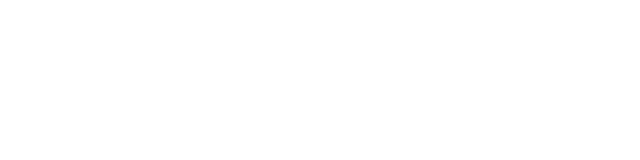
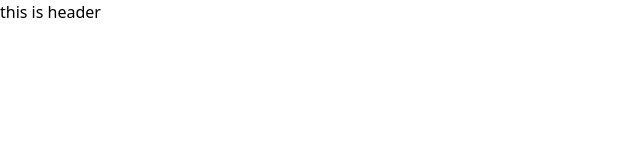
Before and after one commit to ijazkhan101/build-Airbnb-2.0-with-NEXT.JS, a Next.js app in the folder airbnb/: page / in a window 1280 px wide. Shown: the top 160 px of the page, without its empty margins (0-640 px from the left). Built offline with nearby package versions, Linux system fonts and the light colour scheme.

Commit message:
header
header

```diff
--- /dev/null
+++ b/airbnb/components/Header.js
@@ -0,0 +1,10 @@
+
+function Header(){
+    return(
+        <div>
+            <h1>this is header</h1>
+        </div>
+    )
+}
+
+export default Header
--- a/airbnb/pages/index.tsx
+++ b/airbnb/pages/index.tsx
@@ -1,16 +1,18 @@
 import type { NextPage } from 'next'
 import Head from 'next/head'
 import Image from 'next/image'
+import Header from '../components/Header';
+
 
 const Home: NextPage = () => {
   return (
-    <div className="flex min-h-screen flex-col items-center justify-center py-2">
+    <div className="">
       <Head>
         <title>lets build Airbnb 2023</title>
         <link rel="icon" href="/favicon.ico" />
       </Head>
-      { /* Header will goes here */}
-      { /* Header will goes here */}
+      <Header/>
+      { /* Banner */}
       { /* Header will goes here */}
     </div>
   )
```
